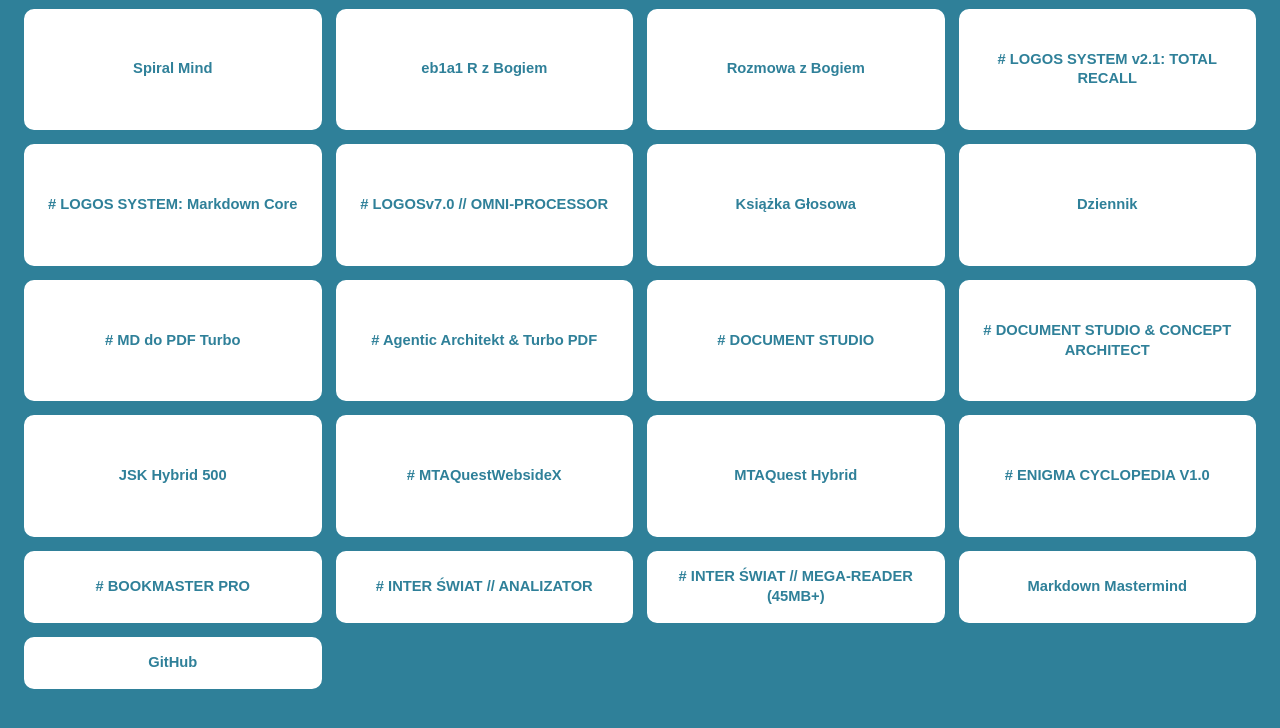
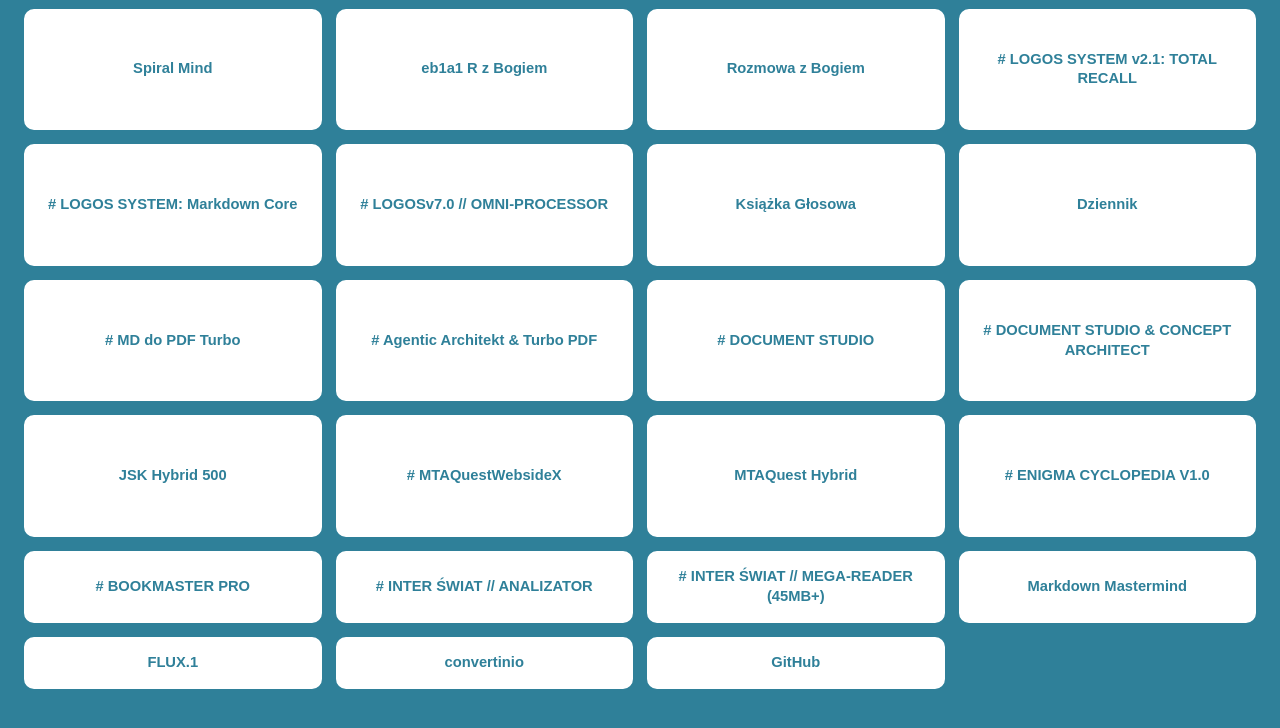
Before and after one commit to sobieranskip95patryk/metageniusz_master_panel, a plain HTML site: page index.html in a window 1280 px wide. Shown: the part 92-820 px from the top of the page. Drawn offline with Linux system fonts and the light colour scheme.

Commit message:
Add FLUX.1 and convertinio buttons

```diff
--- a/index.html
+++ b/index.html
@@ -241,6 +241,18 @@
     >Markdown Mastermind</a>
     <a
       class="tool-button"
+      href="https://share.gemini.google/73pSlZ6wOHg9"
+      target="_blank"
+      rel="noopener noreferrer"
+    >FLUX.1</a>
+    <a
+      class="tool-button"
+      href="file:///C:/Users/patry/OneDrive/Pulpit/konwerter_plik_w_convertio_clone%20(2).html"
+      target="_blank"
+      rel="noopener noreferrer"
+    >convertinio</a>
+    <a
+      class="tool-button"
       href="https://github.com/sobieranskip95patryk?tab=repositories"
       target="_blank"
       rel="noopener noreferrer"
```
